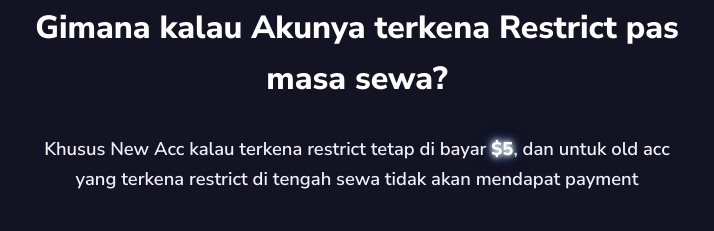
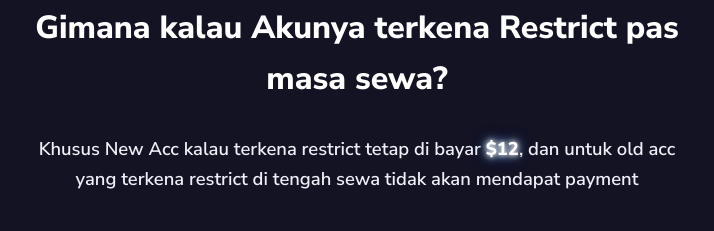
Before and after one commit to Sinozhaki/Ketentuansyarat, a plain HTML site: page index.html in a window 1280 px wide. Shown: the part 2040-2271 px from the top of the page, 283-997 px from the left. Drawn offline with Linux system fonts and the light colour scheme.

Commit message:
Update payment amount for New Acc restrict case

```diff
--- a/index.html
+++ b/index.html
@@ -737,7 +737,7 @@
 
             <section class="content-section fade-in-on-scroll">
                 <h2>Gimana kalau Akunya terkena Restrict pas masa sewa?</h2>
-                <p>Khusus New Acc kalau terkena restrict tetap di bayar <span class="highlight-glow">$5</span>, dan untuk old acc yang terkena restrict di tengah sewa tidak akan mendapat payment</p>
+                <p>Khusus New Acc kalau terkena restrict tetap di bayar <span class="highlight-glow">$12</span>, dan untuk old acc yang terkena restrict di tengah sewa tidak akan mendapat payment</p>
             </section>
 
             <section class="content-section fade-in-on-scroll">
```
